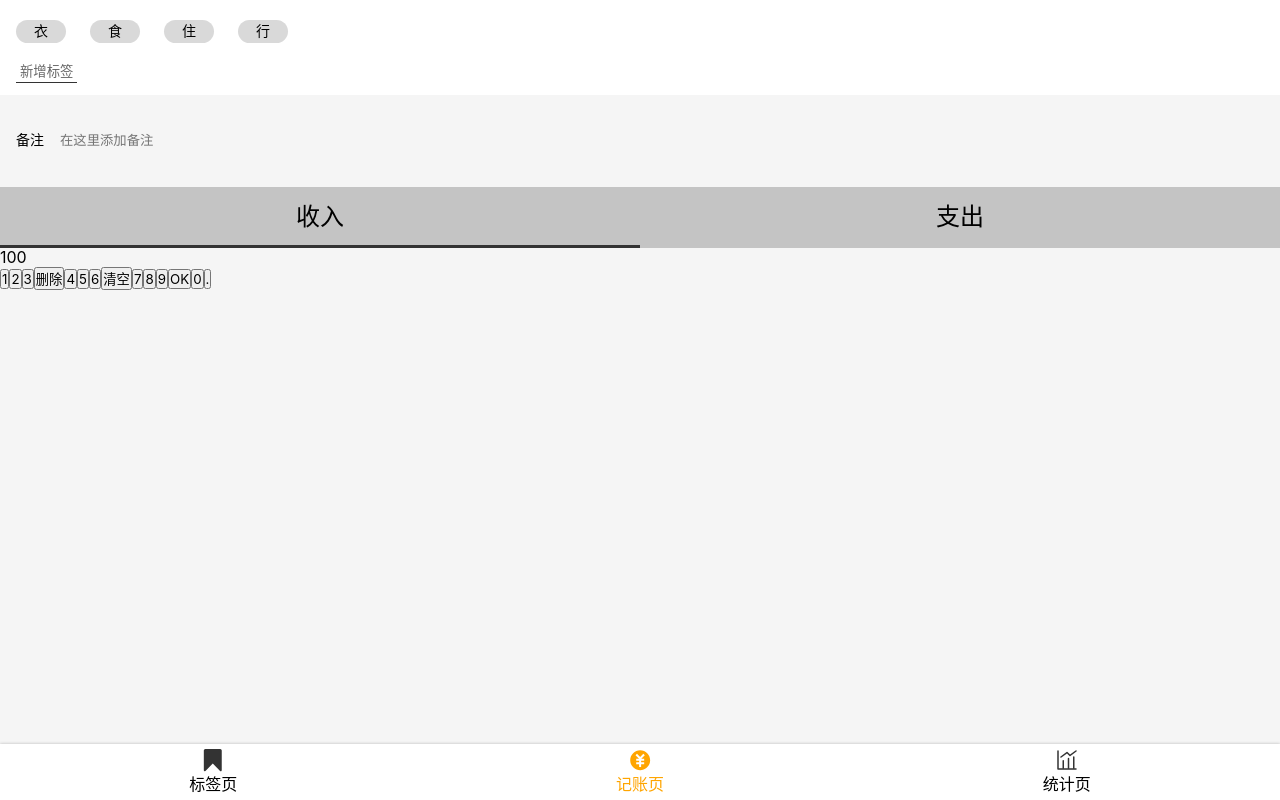
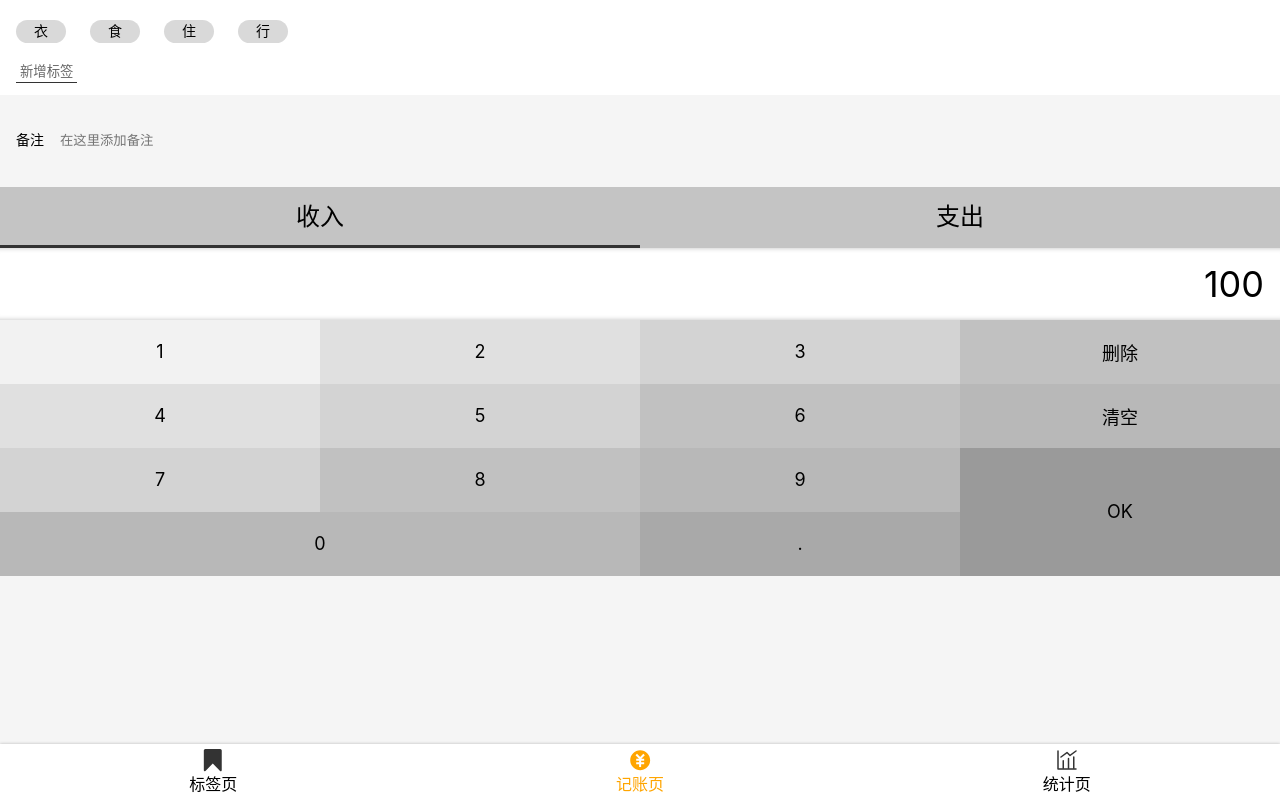
Before and after one commit to Yinjtcflm/money-r-yuanma, a React app: page /#/money in a window 1280 px wide. Built offline with nearby package versions, Linux system fonts and the light colour scheme.

Commit message:
记账页面 数字面板UI搞定

```diff
--- a/src/index.scss
+++ b/src/index.scss
@@ -24,3 +24,8 @@ button{
     width: 1em;
     height: 1em;
 }
+.clearfix{
+    content:'';
+    display: block;
+    clear: both;
+}
--- a/src/views/Money.tsx
+++ b/src/views/Money.tsx
@@ -67,7 +67,63 @@ const CategorySection = styled.section`
     }
   }
 `;
-const NumberPadSection = styled.section``;
+const NumberPadSection = styled.section`
+  display: flex;
+  flex-direction: column;
+  > .output {
+    background: white;
+    font-size: 36px;
+    line-height: 72px;
+    text-align: right;
+    padding: 0 16px;
+    box-shadow: inset 0 -5px 5px -5px rgba(0, 0, 0, 0.25),
+      inset 0 5px 5px -5px rgba(0, 0, 0, 0.25);
+  }
+  > .pad {
+    > button {
+      font-size: 18px;
+      float: left;
+      width: 25%;
+      height: 64px;
+      border: none;
+      &.ok {
+        height: 128px;
+        float: right;
+      }
+      &.zero {
+        width: 50%;
+      }
+      &:nth-child(1) {
+        background: #f2f2f2;
+      }
+      &:nth-child(2),
+      &:nth-child(5) {
+        background: #e0e0e0;
+      }
+      &:nth-child(3),
+      &:nth-child(6),
+      &:nth-child(9) {
+        background: #d3d3d3;
+      }
+      &:nth-child(4),
+      &:nth-child(7),
+      &:nth-child(10) {
+        background: #c1c1c1;
+      }
+      &:nth-child(8),
+      &:nth-child(11),
+      &:nth-child(13) {
+        background: #b8b8b8;
+      }
+      &:nth-child(12) {
+        background: #9a9a9a;
+      }
+      &:nth-child(14) {
+        background: #a9a9a9;
+      }
+    }
+  }
+`;
 
 function Money() {
   return (
@@ -94,7 +150,8 @@ function Money() {
         </ul>
       </CategorySection>
       <NumberPadSection>
-        <div>100</div>
+        <div className="output">100</div>
+        <div className="pad clearfix">
           <button>1</button>
           <button>2</button>
           <button>3</button>
@@ -106,9 +163,10 @@ function Money() {
           <button>7</button>
           <button>8</button>
           <button>9</button>
-        <button>OK</button>
-        <button>0</button>
-        <button>.</button>
+          <button className="ok">OK</button>
+          <button className="zero">0</button>
+          <button className="dot">.</button>
+        </div>
       </NumberPadSection>
     </Layout>
   );
```
Lines whose indentation alone changed are shown as unchanged.
